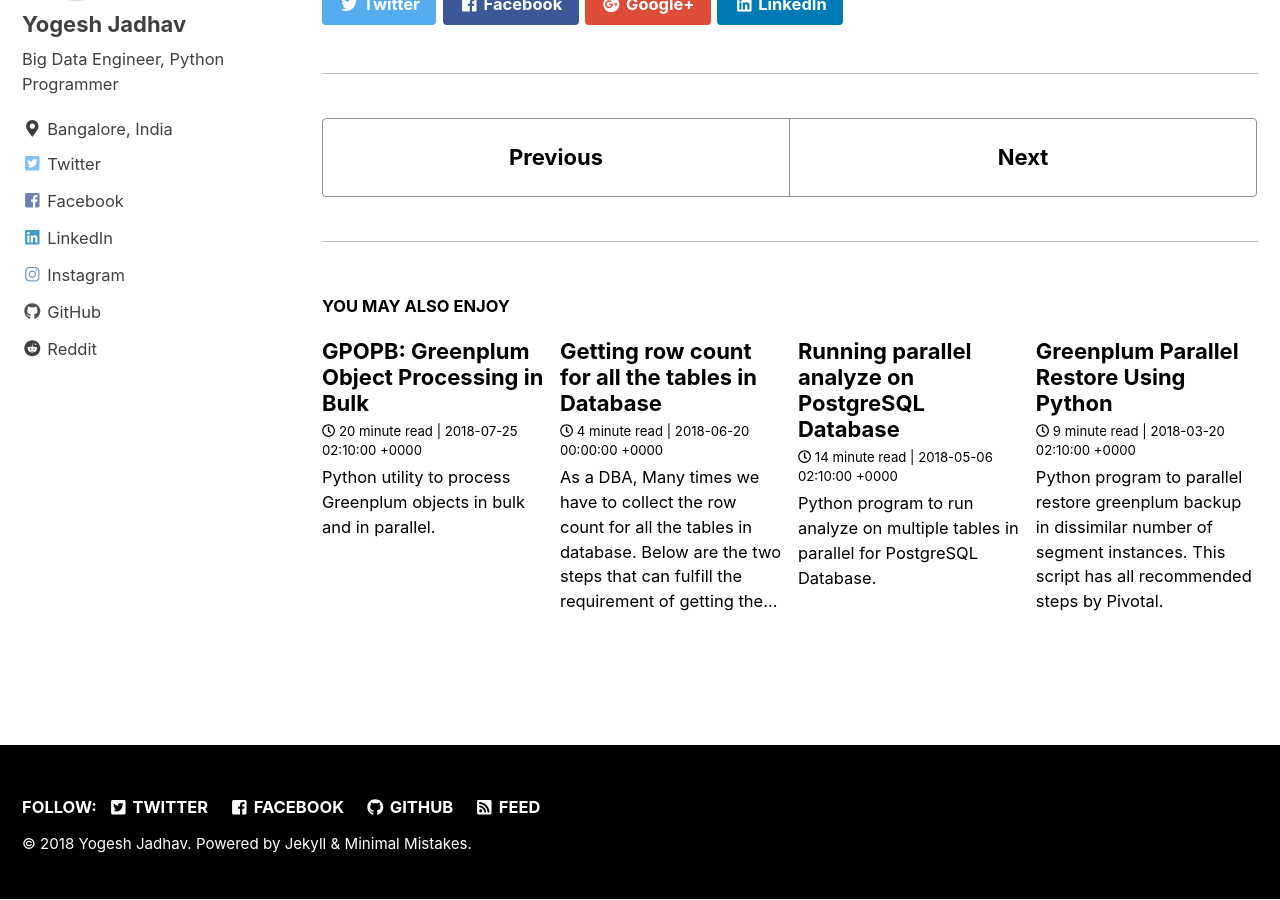
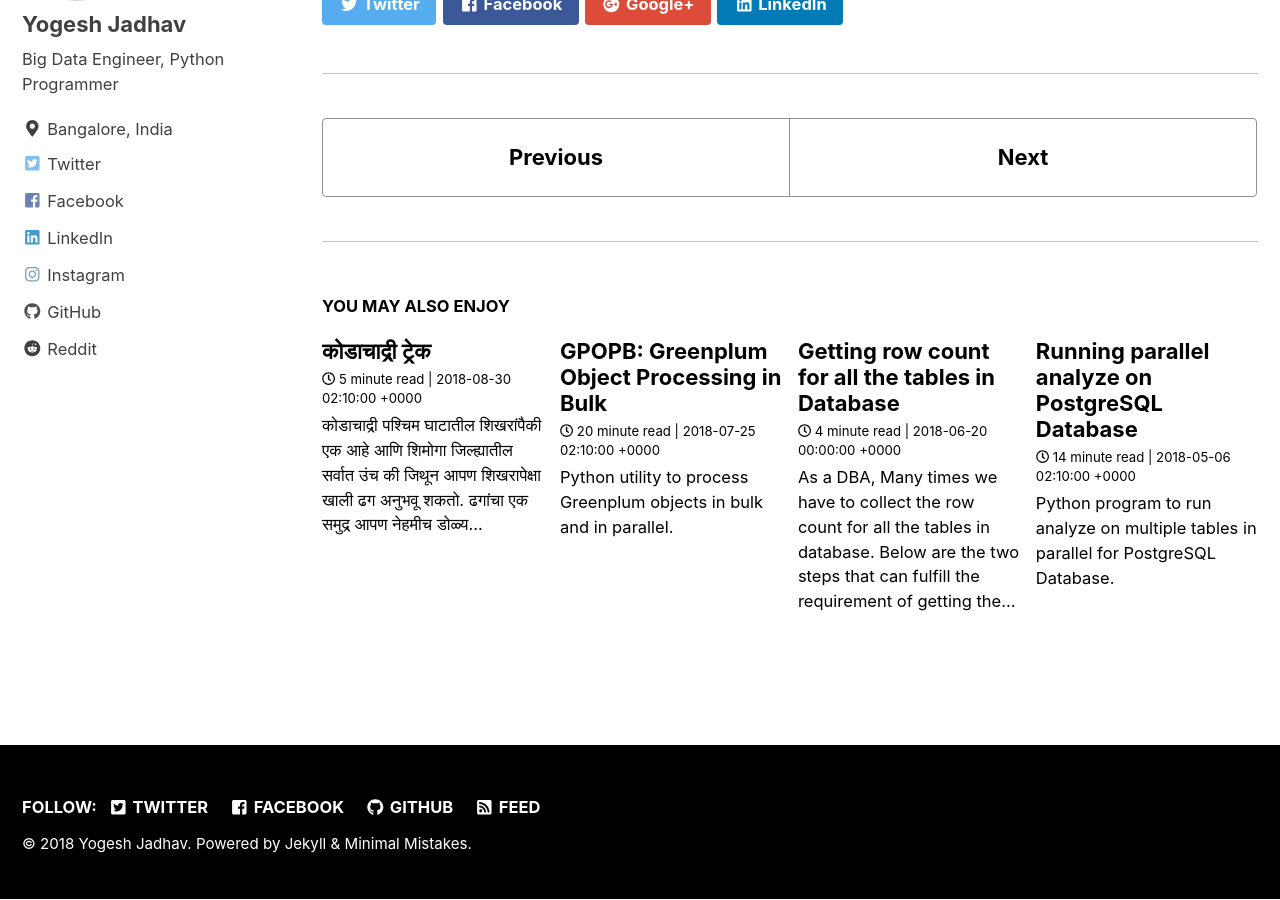
Before and after one commit to pgyogesh/blog, a Jekyll site: the page built from _posts/2017-04-28-My_First_Bike.md, in a window 1280 px wide and 900 px high, scrolled down 1730 px. Built offline with Jekyll 4.4.1, drawn with Linux system fonts in a browser that asks for light colours; nearby versions of some CDN libraries; comment, search, counter and statistics services are not loaded; a style sheet for code colours, icons or effects is not loaded.

Commit message:
Update 2018-08-30-kodachadri-trek.md

```diff
--- a/_posts/2018-08-30-kodachadri-trek.md
+++ b/_posts/2018-08-30-kodachadri-trek.md
@@ -6,7 +6,7 @@ header:
   overlay_image: images/image3.jpg
   overlay_filter: 0.5
 title:  "कोडाचाद्री ट्रेक"
-date:   2018-03-20 10:10:00 +0800
+date:   2018-08-30 10:10:00 +0800
 categories: Life
 tags: life trekking travel
 ---
```
